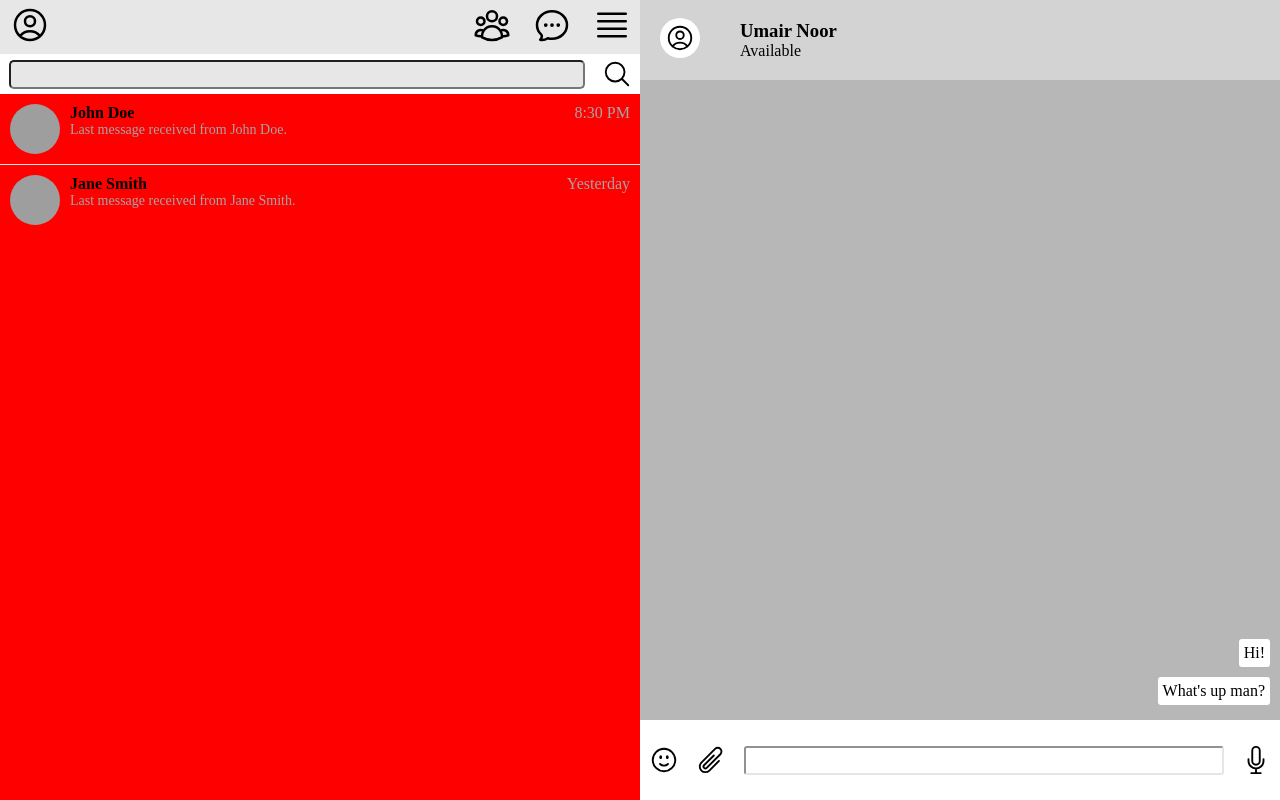
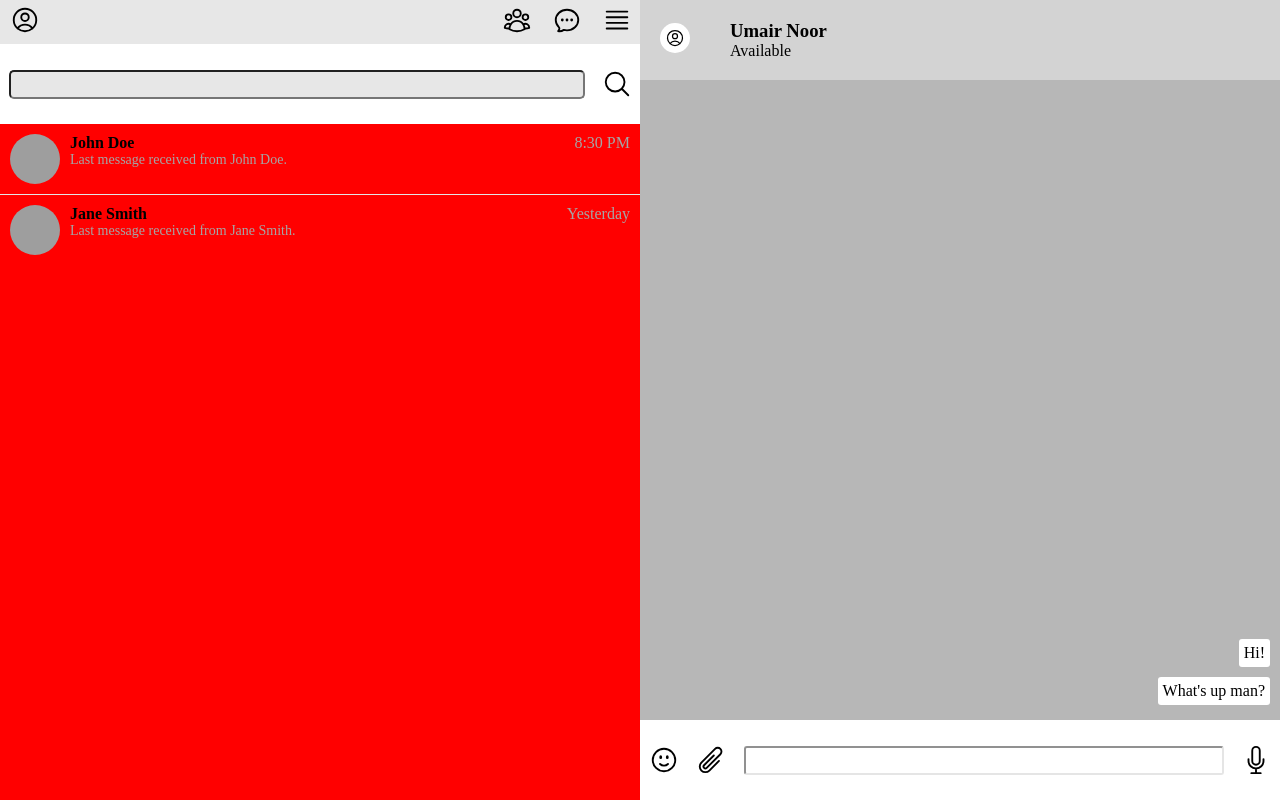
Before and after one commit to Saqib-002/whatsapp_web_landing_page, a plain HTML site: page index.html in a window 1280 px wide. Drawn offline with Linux system fonts and the light colour scheme; grey boxes are pictures that could not be loaded.

Commit message:
reduce the size of menu icons and adjusted the searchbar

```diff
--- a/style.css
+++ b/style.css
@@ -4,8 +4,8 @@
     box-sizing: border-box;
 }
 svg{
-    width:40px;
-    height:40px;
+    width:30px;
+    height:30px;
     cursor:pointer;
 }
 
@@ -20,12 +20,6 @@ svg{
     width: 50vw;
     height:100vh
 }
-
-
-
-
-
-
 
   .friend-list {
     list-style: none;
@@ -97,6 +91,7 @@ svg{
     align-items: center;
     background-color: white;
     border-color: lightgrey;
+    height: 10%;
 }
 .search-bar svg{
     width: 30px;
```
